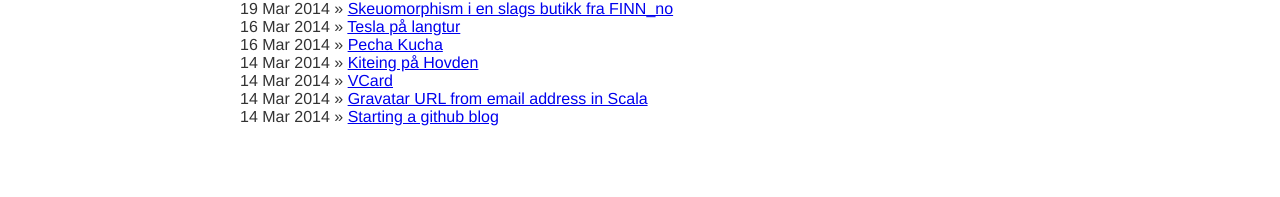
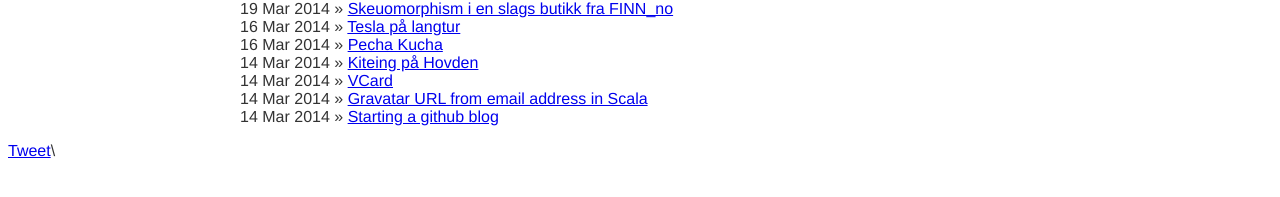
Before and after one commit to skytteren/skytteren.github.io, a Jekyll site: the page built from _posts/2014-03-14-start.md, in a window 1280 px wide. Shown: the part 338-535 px from the top of the page. Built offline with Jekyll 4.4.1, drawn with Linux system fonts in a browser that asks for light colours; nearby versions of some CDN libraries; Markdown is read by kramdown in place of the engine named in the settings.

Commit message:
Add tweet this link

```diff
--- a/_layouts/post.html
+++ b/_layouts/post.html
@@ -40,5 +40,7 @@
   ga('send', 'pageview');
 
 </script>
+<a href="https://twitter.com/share" class="twitter-share-button">Tweet</a>\
+<script>!function(d,s,id)\{var js,fjs=d.getElementsByTagName(s)[0],p=/^http:/.test(d.location)?'http':'https';if(!d.getElementById(id))\{js=d.createElement(s);js.id=id;js.src=p+'://platform.twitter.com/widgets.js';fjs.parentNode.insertBefore(js,fjs);\}\}(document, 'script', 'twitter-wjs');</script>
   </body>
 </html>
```
